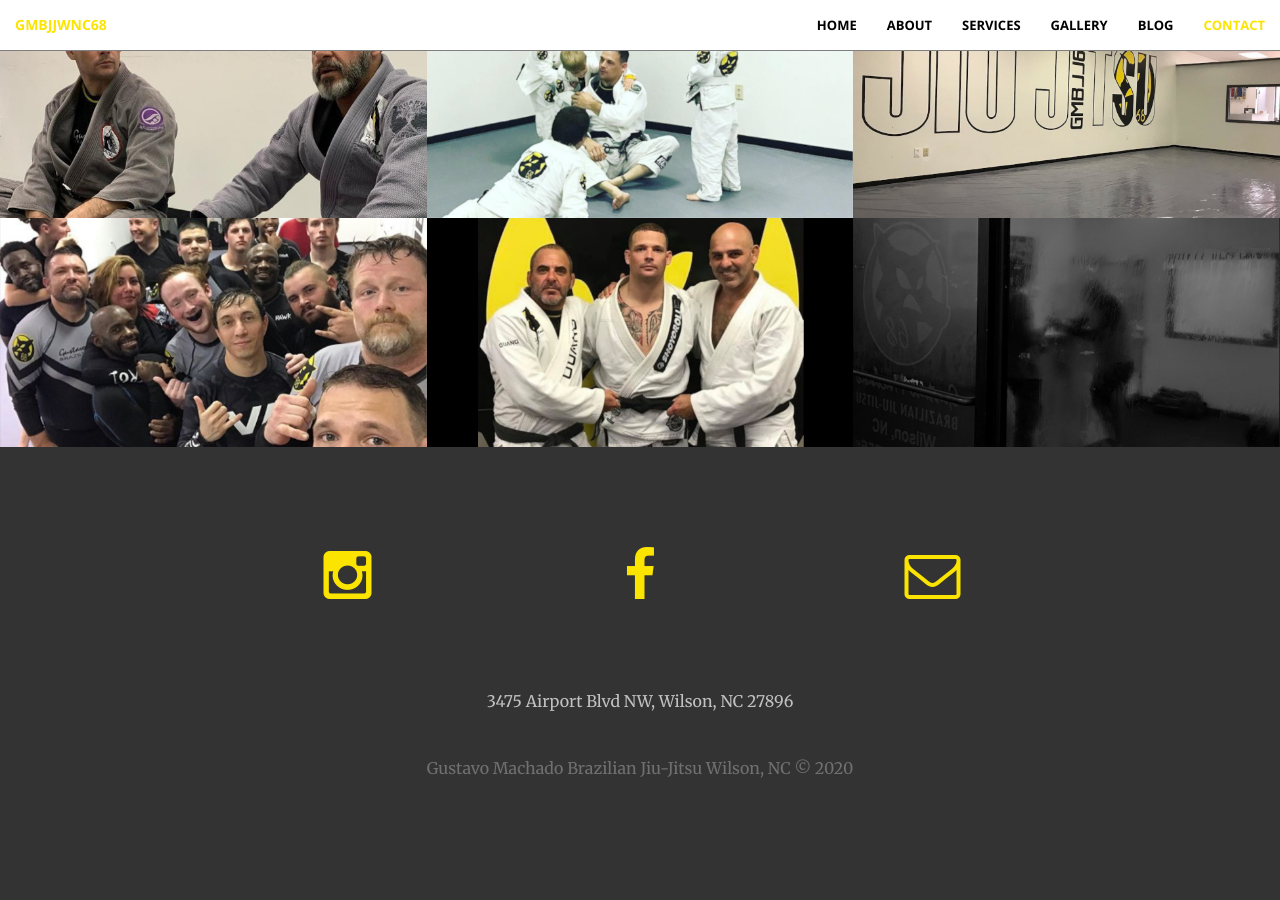
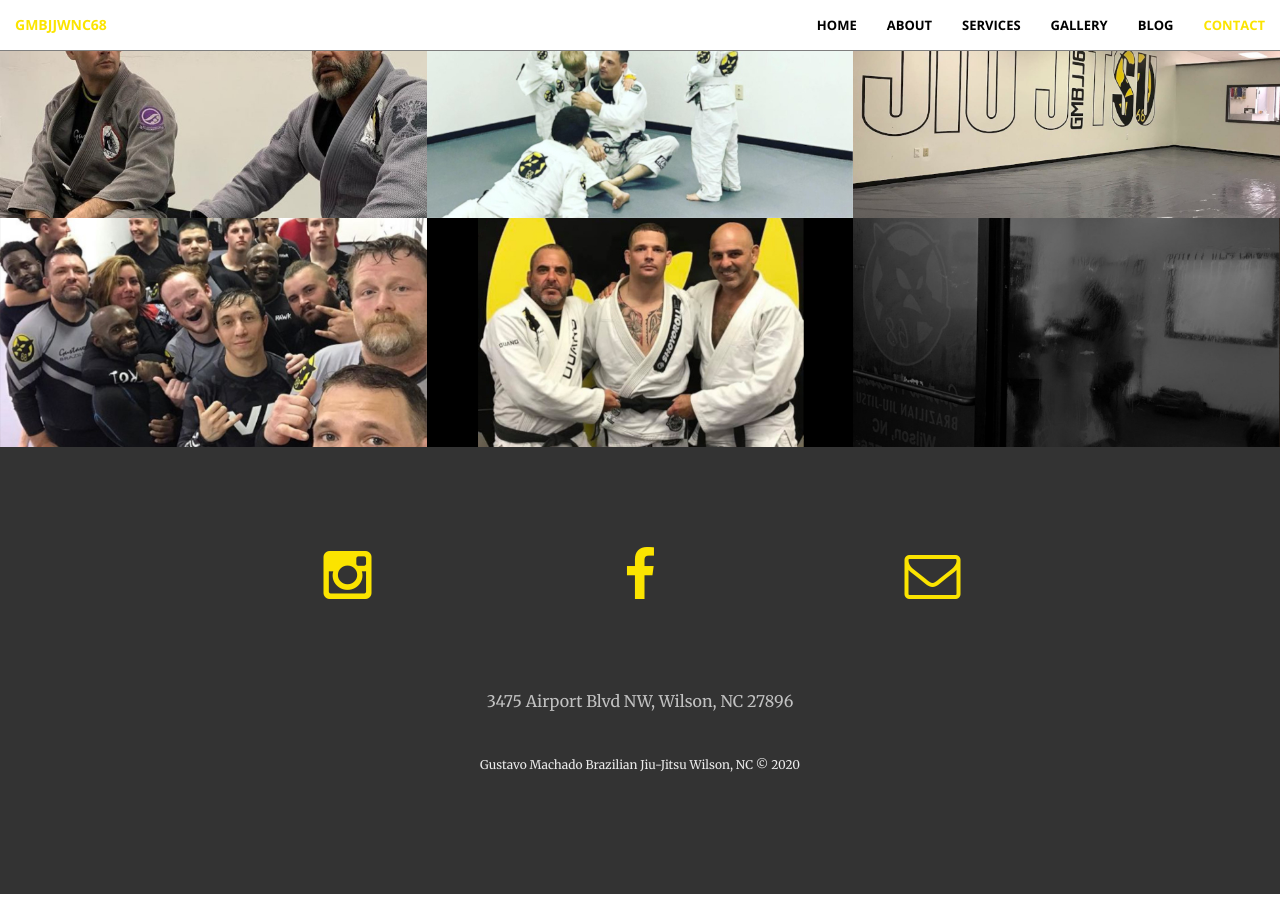
Before and after one commit to gmbjjwnc68/gmbjjwnc68.github.io, a Jekyll site: the page built from index.html, in a window 1280 px wide and 900 px high, scrolled down 2458 px. Built offline with Jekyll 4.4.1, drawn with Linux system fonts in a browser that asks for light colours.

Commit message:
Fix text-faded2 color and hopefully size

```diff
--- a/_sass/_base.scss
+++ b/_sass/_base.scss
@@ -79,7 +79,8 @@ p {
 }
 
 .text-faded2 {
-    color: rgba(white, .3);
+    color: rgba(white, .9);
+    font-size: 12px;
 }
 
 section {
```
